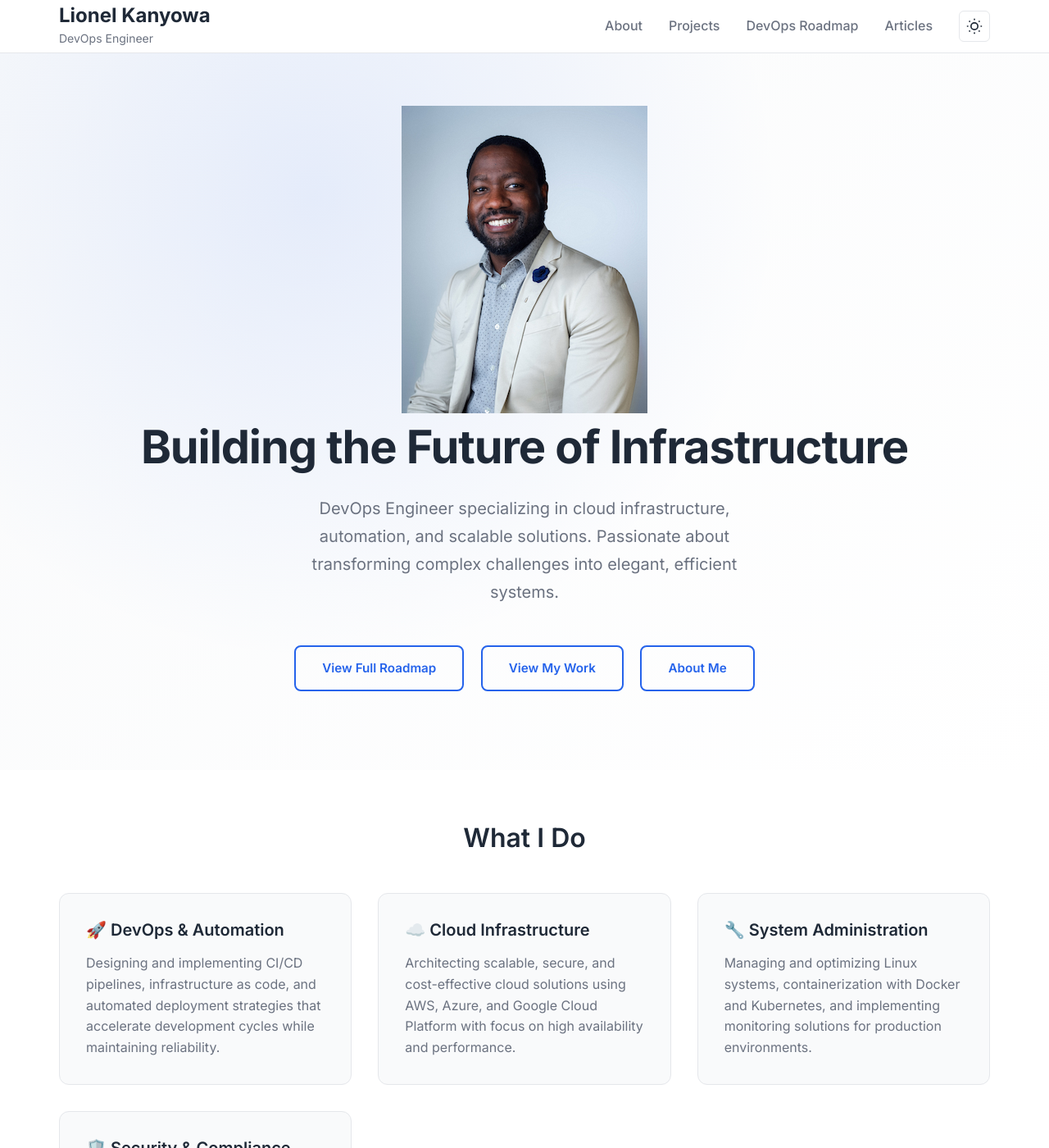
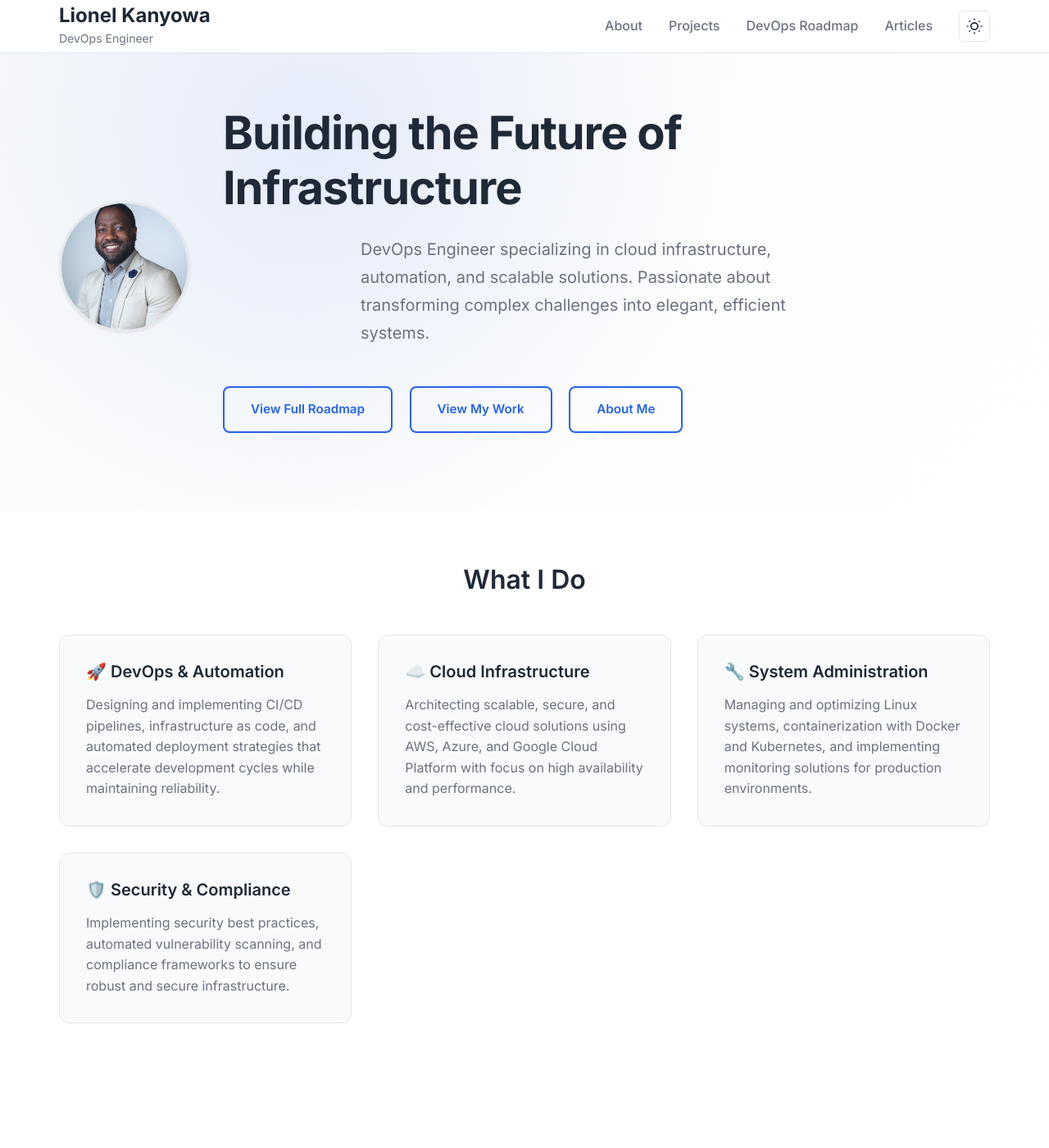
Before and after one commit to lionelkanyowa/lionelkanyowa.github.io, a Jekyll site: the page built from index.html, in a window 1280 px wide and 1400 px high. Shown: the whole window at 82% size. Built offline with Jekyll 4.4.1, drawn with Linux system fonts in a browser that asks for light colours.

Commit message:
added CSS for profile photo styling

```diff
--- a/assets/css/main.css
+++ b/assets/css/main.css
@@ -1203,3 +1203,58 @@ section {
     padding: 1rem;
   }
 }
+
+/* Profile Photo Styles */
+
+.hero-content {
+  display: flex;
+  align-items: center;
+  gap: 2.5rem;
+  text-align: left;
+}
+
+.hero-photo {
+  flex-shrink: 0;
+}
+
+.hero-text {
+  flex: 1;
+}
+
+.profile-image {
+  width: 160px;
+  height: 160px;
+  border-radius: 50%;
+  object-fit: cover;
+  border: 3px solid var(--border-color);
+  box-shadow: var(--shadow);
+  transition: all var(--transition-normal);
+  opacity: 0.9;
+}
+
+.profile-image:hover {
+  transform: scale(1.03);
+  opacity: 1;
+  border-color: var(--primary-color);
+}
+
+/* Mobile responsive */
+@media (max-width: 768px) {
+  .hero-content {
+    flex-direction: column;
+    text-align: center;
+    gap: 1.5rem;
+  }
+
+  .profile-image {
+    width: 120px;
+    height: 120px;
+  }
+}
+
+@media (max-width: 480px) {
+  .profile-image {
+    width: 100px;
+    height: 100px;
+  }
+}
```
